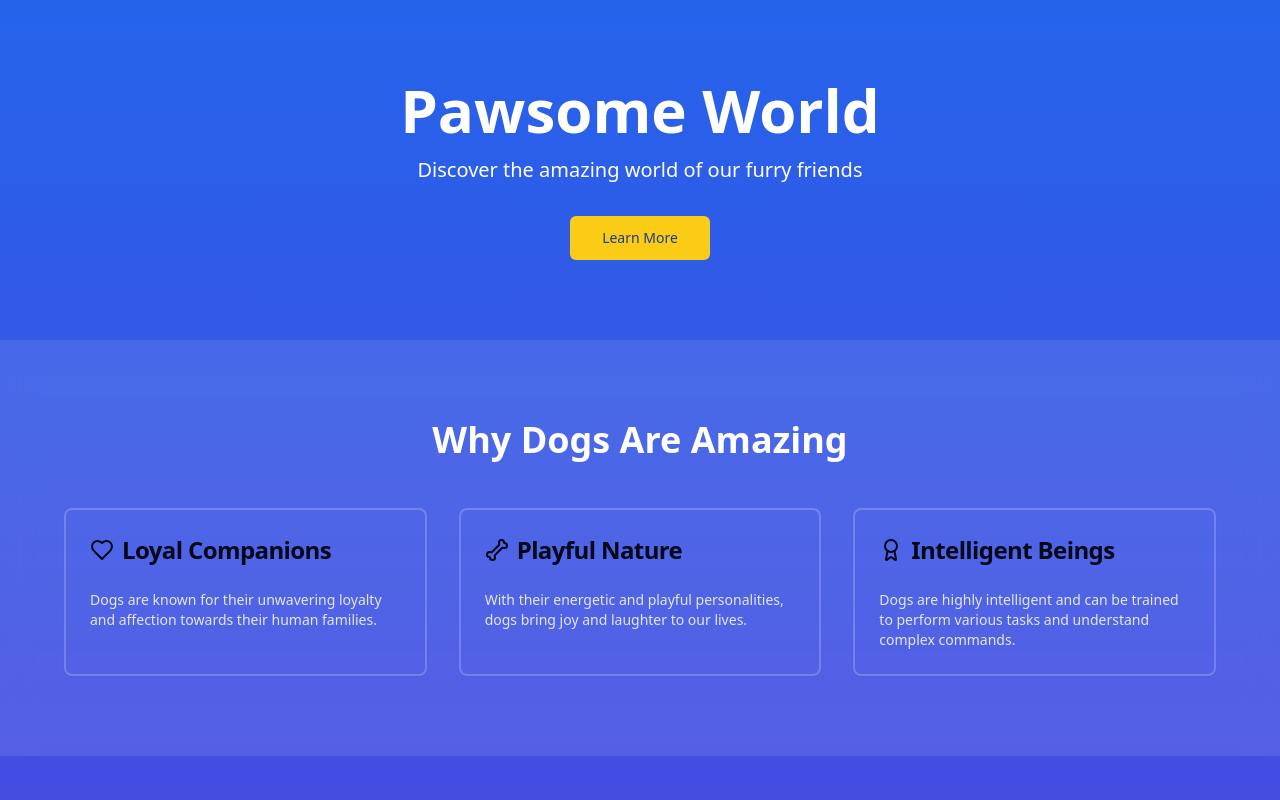
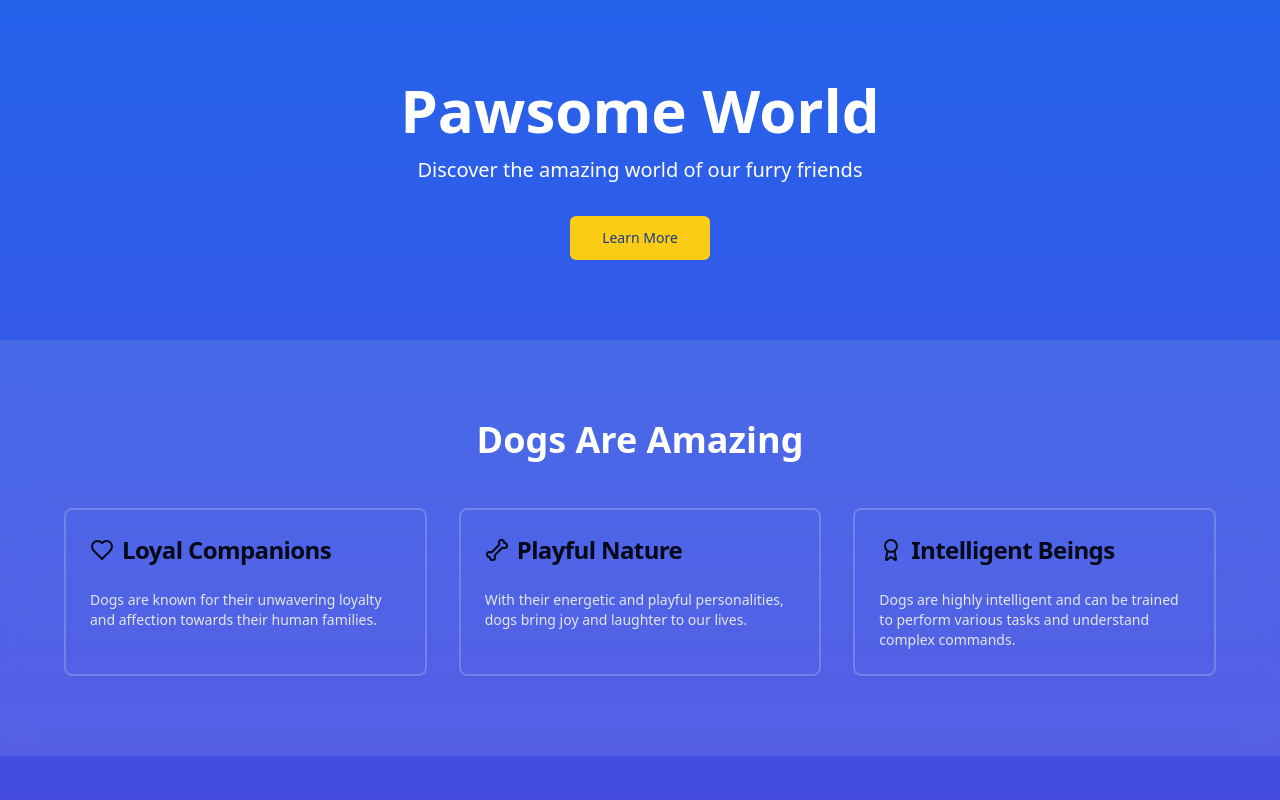
Before and after one commit to GPT-Engineer-App-Dev/pup-spotlight-page, a React (Vite) app: page / in a window 1280 px wide. Shown: the top 800 px of the page. Built offline with nearby package versions, Linux system fonts and the light colour scheme.

Commit message:
Update section title for clarity
Changed the section title from "Why Dogs Are Amazing" to "Dogs Are Amazing" in the Index component.
[skip gpt_engineer]

```diff
--- a/src/pages/Index.jsx
+++ b/src/pages/Index.jsx
@@ -53,7 +53,7 @@ const Index = () => {
 
       <section className="py-20 px-4 bg-white/10 backdrop-blur-lg">
         <div className="max-w-6xl mx-auto">
-          <h2 className="text-4xl font-bold mb-12 text-center">Why Dogs Are Amazing</h2>
+          <h2 className="text-4xl font-bold mb-12 text-center">Dogs Are Amazing</h2>
           <div className="grid grid-cols-1 md:grid-cols-3 gap-8">
             <Card className="bg-transparent border-2 border-white/20">
               <CardHeader>
```
